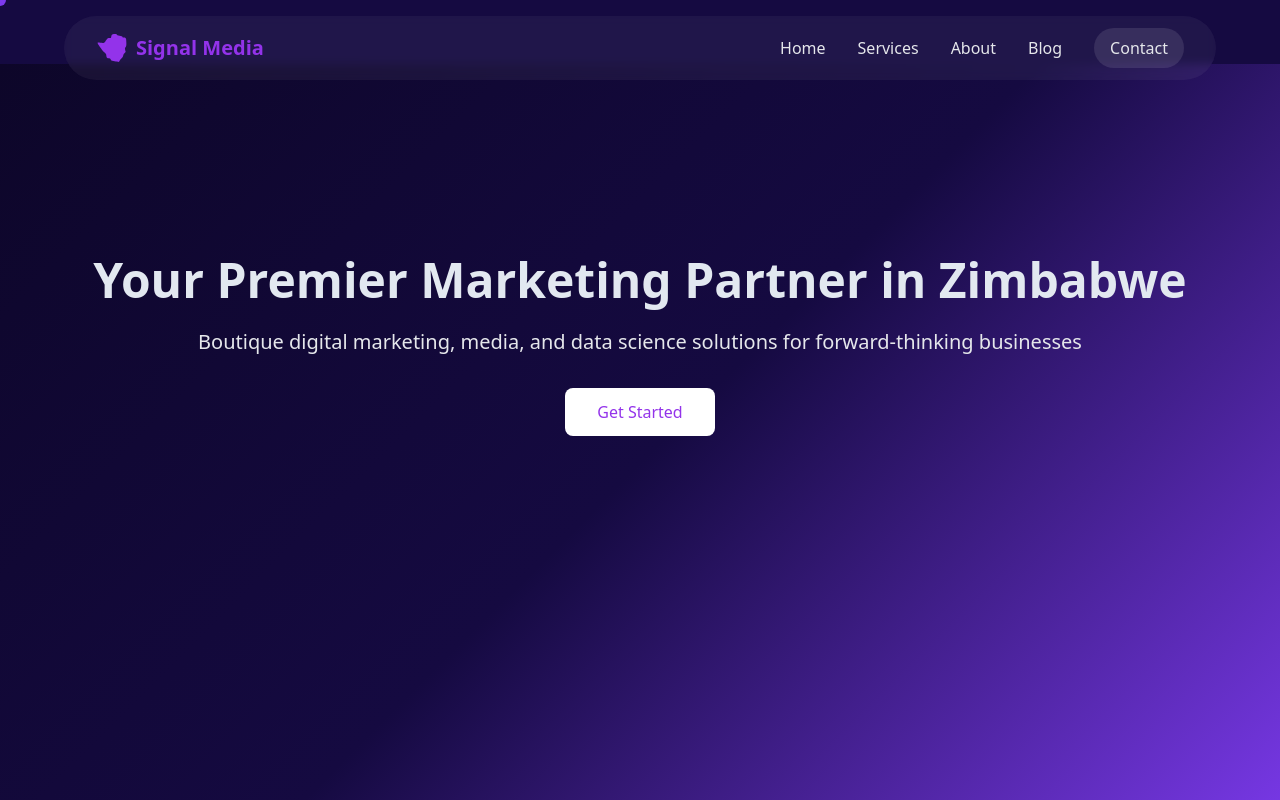
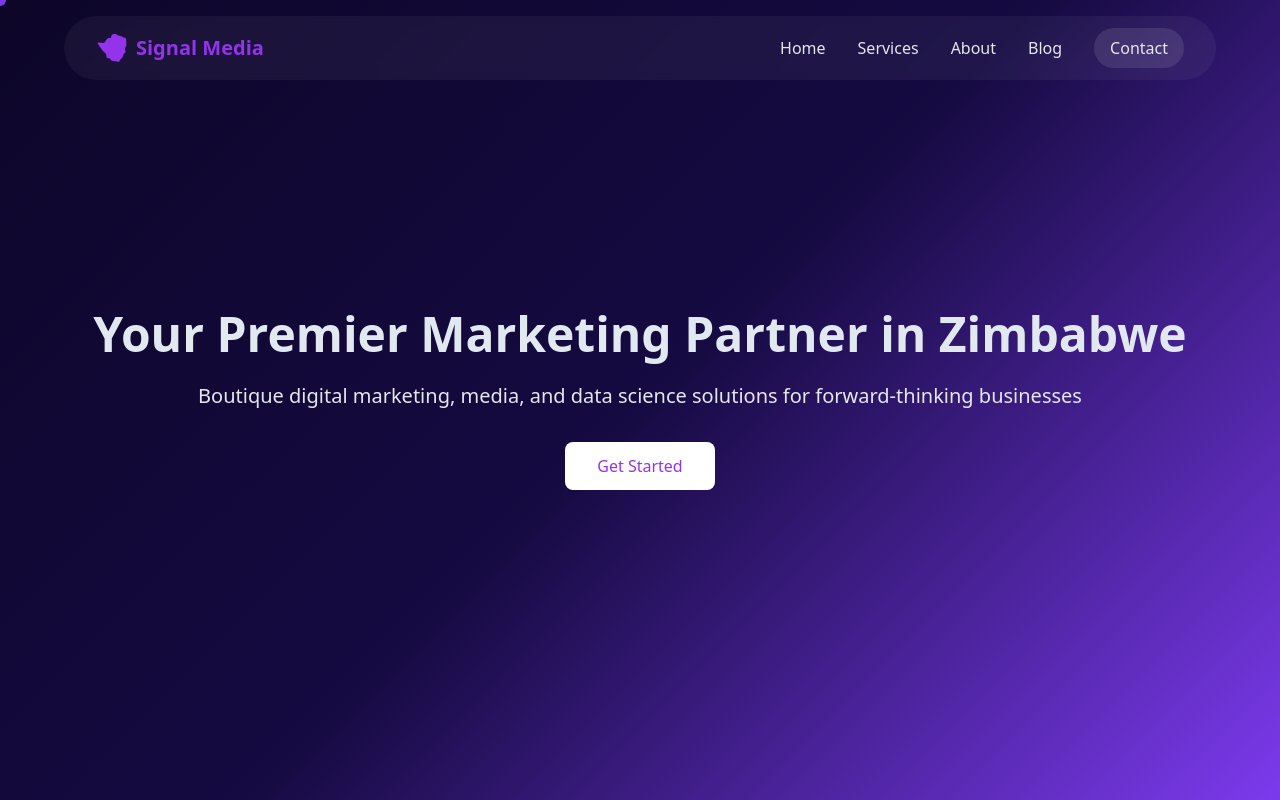
Before and after one commit to alaricjames/signal-media-project, a React (Vite) app: page / in a window 1280 px wide. Shown: the top 800 px of the page. Built offline with nearby package versions, Linux system fonts and the light colour scheme.

Commit message:
colour v5

```diff
--- a/src/App.css
+++ b/src/App.css
@@ -48,6 +48,7 @@ body {
 .navbar {
   background: rgba(255, 255, 255, 0.05);  /* Very transparent white */
   transition: all 0.4s ease;
+  z-index: 50;
 }
 
 .navbar.scrolled {
@@ -170,10 +171,13 @@ input:focus, textarea:focus {
 
 /* Hero section styles */
 .hero-section {
-  margin-top: 0;  /* Remove top margin */
-  padding-top: 7rem;  /* Add padding to maintain text position */
+  margin: 0;
+  padding: 0;
   background: var(--gradient-hero);
-  min-height: 100vh;  /* Ensure full viewport height */
+  position: relative;
+  min-height: 100vh;
+  display: flex;
+  align-items: center;
 }
 
 /* Mobile menu adjustments */
@@ -181,3 +185,8 @@ input:focus, textarea:focus {
   background: rgba(255, 255, 255, 0.1);
   backdrop-filter: blur(8px);
 }
+
+/* Remove any top padding from main content */
+main {
+  padding-top: 0;
+}
--- a/src/components/Hero.jsx
+++ b/src/components/Hero.jsx
@@ -3,9 +3,8 @@ import { motion } from 'framer-motion';
 
 const Hero = () => {
   return (
-    <div className="hero-section">
+    <div className="hero-section min-h-screen flex items-center">
       <div className="max-w-6xl mx-auto px-4">
-        <div className="pt-20">
         <motion.div
           initial={{ opacity: 0, y: 20 }}
           animate={{ opacity: 1, y: 0 }}
@@ -28,7 +27,6 @@ const Hero = () => {
         </motion.div>
       </div>
     </div>
-    </div>
   );
 };
 
```
Lines whose indentation alone changed are shown as unchanged.
